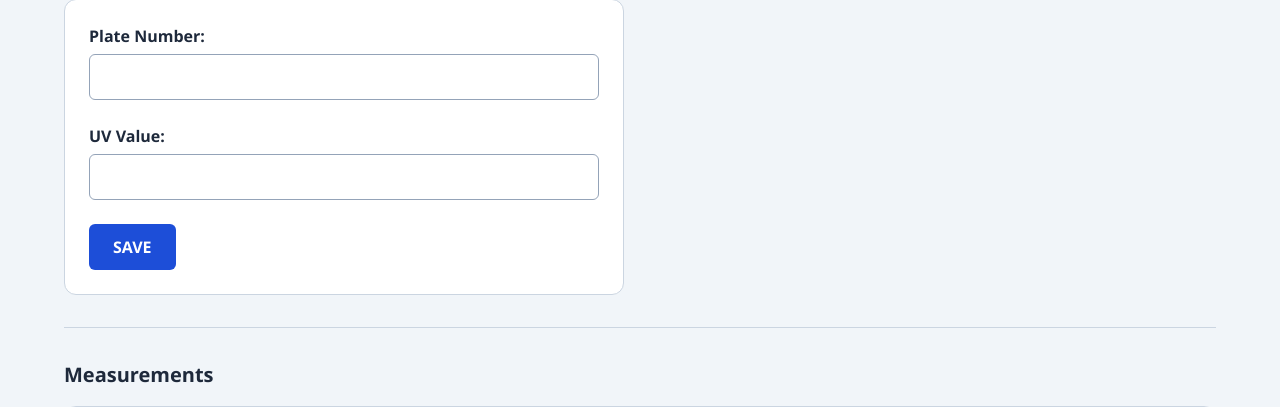
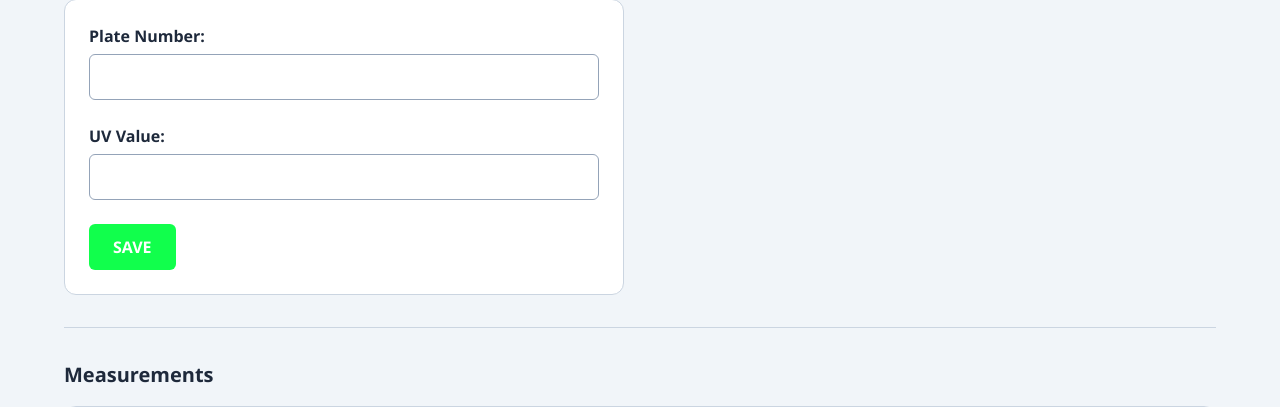
Before and after one commit to ermunn/Headlight-Sensing-system, a Flask app: page / in a window 1280 px wide. Shown: the part 173-580 px from the top of the page. Run offline with Flask 3, Linux system fonts and the light colour scheme; data that the repository does not hold is empty; some libraries are stand-ins or nearby versions.

```diff
--- a/static/style.css
+++ b/static/style.css
@@ -57,7 +57,7 @@ button {
 	font: inherit;
 	font-weight: 600;
 	color: #fff;
-	background: #1d4ed8;
+	background: rgba(0, 255, 64, 0.933);
 	cursor: pointer;
 }
 
```
